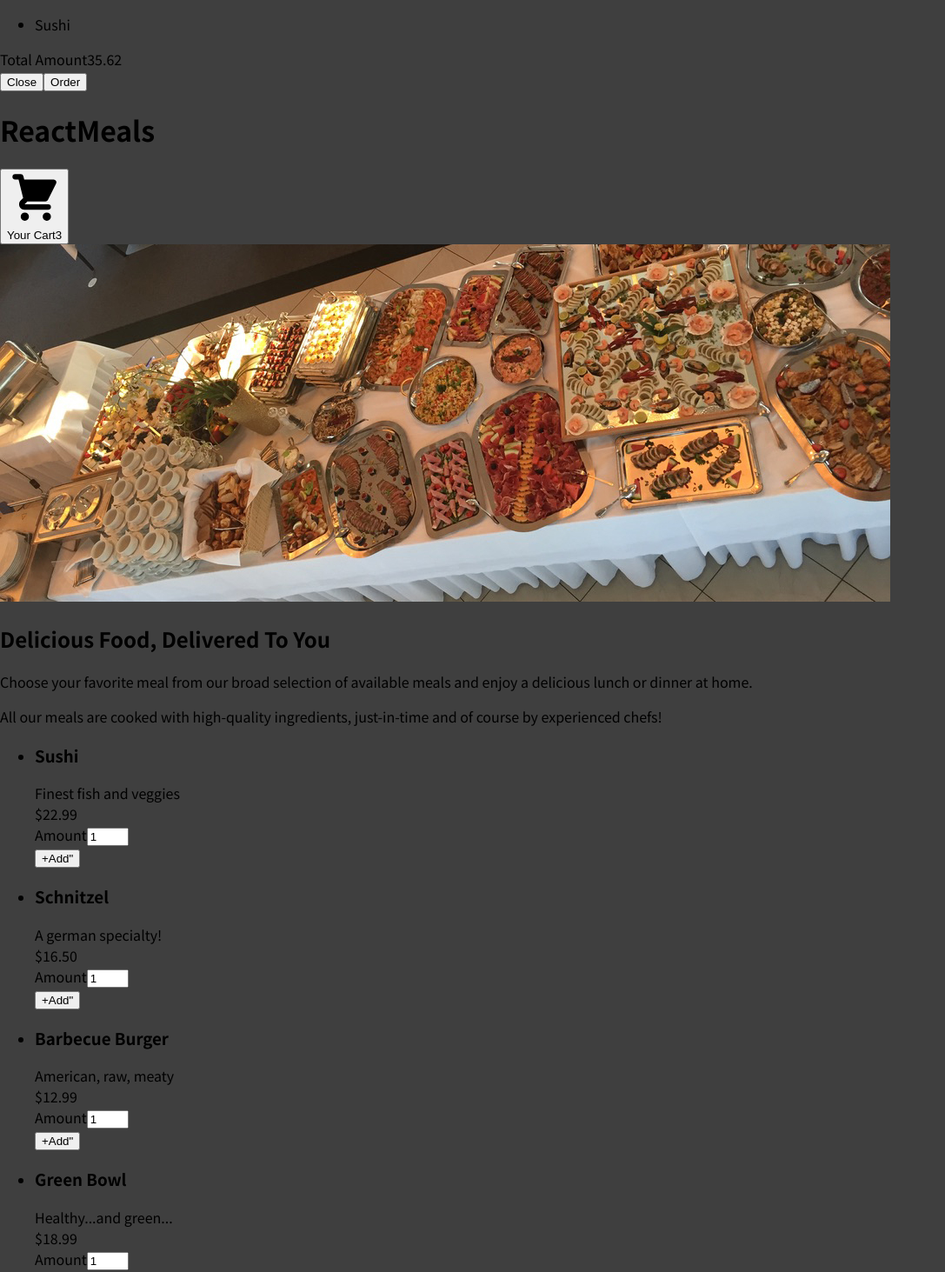
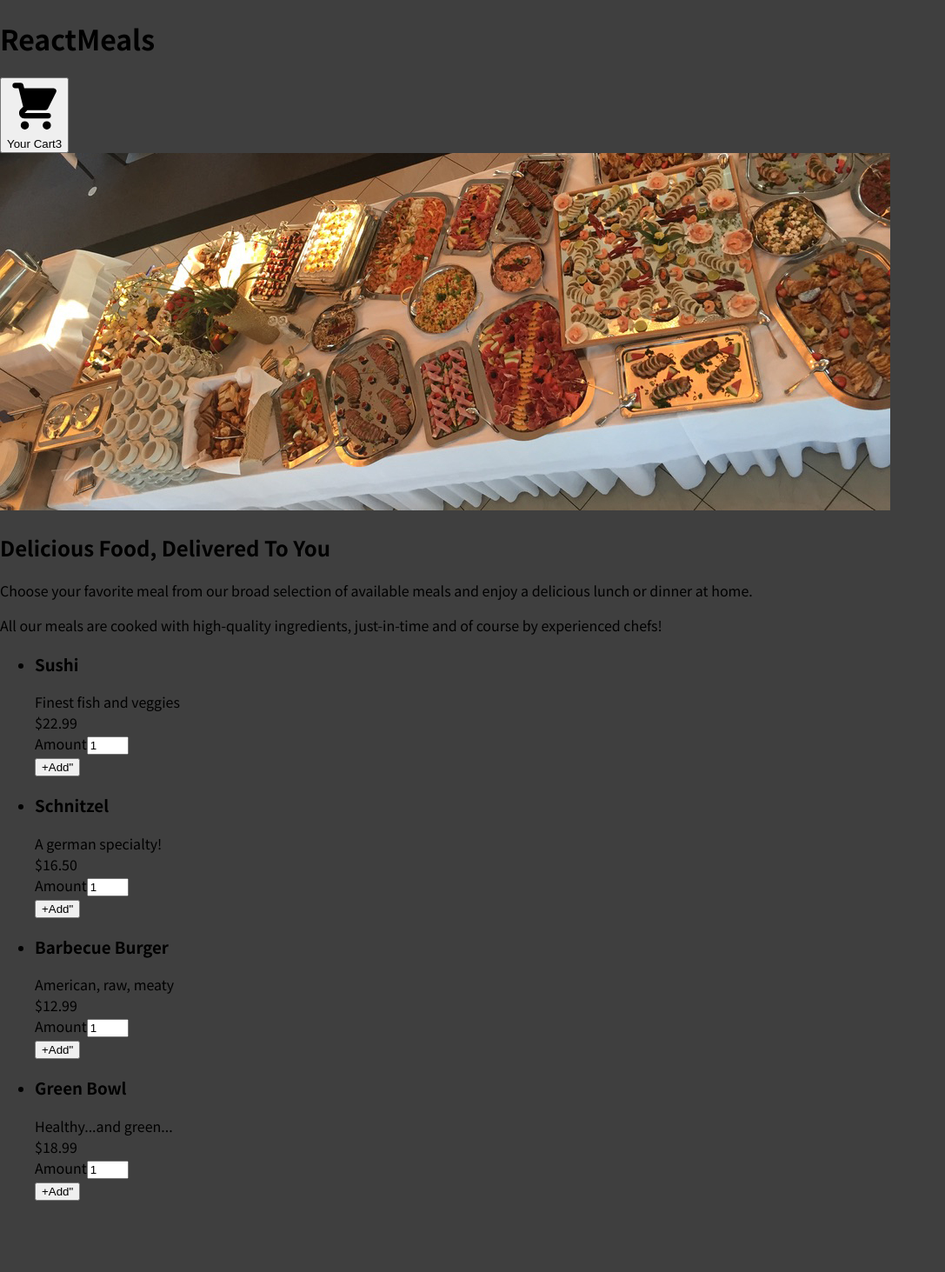
Before and after one commit to saymarizvi27/basic-food-app-reactjs, a React (Create React App) app: page / in a window 1280 px wide. Shown: the top 1463 px of the page at 87% size, without its empty margins (0-1087 px from the left). After the commit the page ends 1397 px from the top, so only its background shows below. Built offline with nearby package versions, Linux system fonts and the light colour scheme.

Commit message:
added close functionality

```diff
--- a/src/App.js
+++ b/src/App.js
@@ -1,15 +1,25 @@
-import React from 'react';
+import React, { useState } from 'react';
 import Header from './components/Layout/Header';
 import Meals from './components/Meals/Meals';
 import Cart from './components/Cart/Cart';
 
 
 function App() {
+  const [cartIsShown, setCartIsShown] = useState(false);
+
+  const showCartHandler = () => {
+    setCartIsShown(true);
+  }
+
+  const hideCartHandler = () => {
+    setCartIsShown(false);
+  }
   return (
     <React.Fragment>
-      <Cart/>
-      <Header/>
-      <main><Meals/></main>
+      {cartIsShown}
+      {cartIsShown && <Cart onhideCart = {hideCartHandler}/>}
+      <Header onShowCart = {showCartHandler}/>
+      <main><Meals /></main>
     </React.Fragment>
   );
 }
--- a/src/components/Cart/Cart.js
+++ b/src/components/Cart/Cart.js
@@ -15,12 +15,12 @@
   }</ul>
 
 
-  return (<Modal>
+  return (<Modal onhideCart={props.onhideCart}>
     {cartItems}
     <div className={classes.total}><span>Total Amount</span>
     <span>35.62</span></div>
     <div className={classes.actions}>
-      <button className={classes['button--alt']}>Close</button>
+      <button className={classes['button--alt']} onClick={props.onhideCart}>Close</button>
       <button className={classes.button}>Order</button>
     </div>
   </Modal>)
--- a/src/components/Layout/Header.js
+++ b/src/components/Layout/Header.js
@@ -10,7 +10,7 @@
       {console.log(classes,"ayeee")}
       <header className={classes.header}>
         <h1>ReactMeals</h1>
-        <HeaderCardButton/>
+        <HeaderCardButton onClick={props.onShowCart}/>
       </header>
       <div className={classes["main-image"]}>
         <img src={mealsImage} alt="A table full of delicious food" />
--- a/src/components/Layout/HeaderCartButton.js
+++ b/src/components/Layout/HeaderCartButton.js
@@ -6,7 +6,7 @@
 
 const HeaderCardButton = (props) => {
   return (
-        <button className={classes.button}>
+        <button className={classes.button} onClick={props.onClick}>
         <span className={classes.icon}><CartIcon/></span>
         <span>Your Cart</span>
         <span className={classes.badge}>3</span>
--- a/src/components/UI/Modal.js
+++ b/src/components/UI/Modal.js
@@ -2,8 +2,8 @@
 import ReactDOM from 'react-dom';
 import classes from "./Modal.Module.css";
 
-const Backdrop = () => {
-    return <div className={classes.backdrop}></div>
+const Backdrop = (props) => {
+    return <div className={classes.backdrop} onClick={props.onhideCart}></div>
 };
 const ModalOverlay = props => {
     return (<div className={classes.modal}>
@@ -18,7 +18,7 @@
     return (
         /*Create Portal */
         <Fragment>
-            {ReactDOM.createPortal(<Backdrop/> , portalElement)}
+            {ReactDOM.createPortal(<Backdrop onhideCart={props.onhideCart}/> , portalElement)}
             {ReactDOM.createPortal(<ModalOverlay>{props.children}</ModalOverlay>, portalElement)}
         </Fragment>)
 };
```
Also changed, not shown: 1 other file (tests, documents, lock files or other folders).
